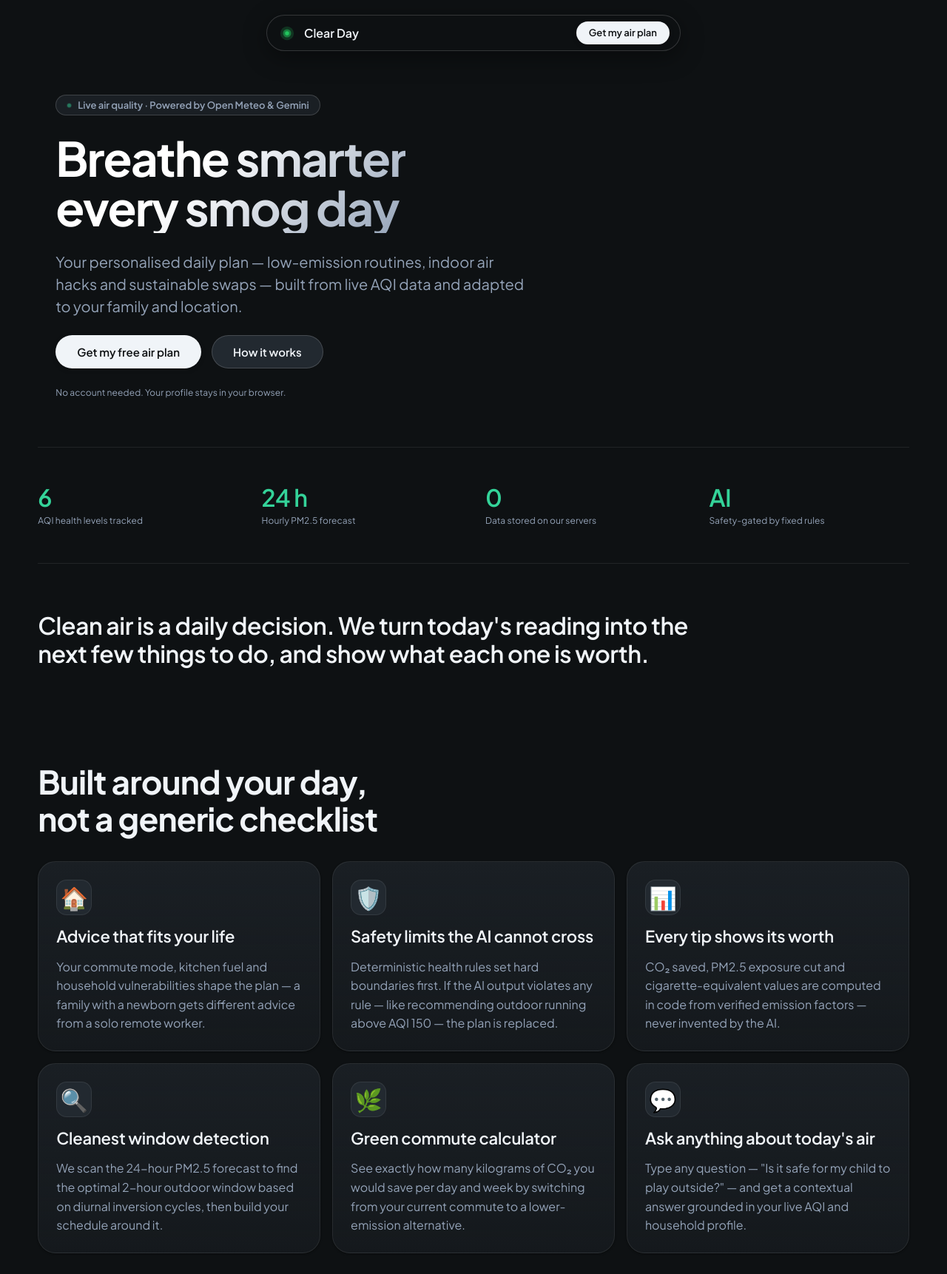
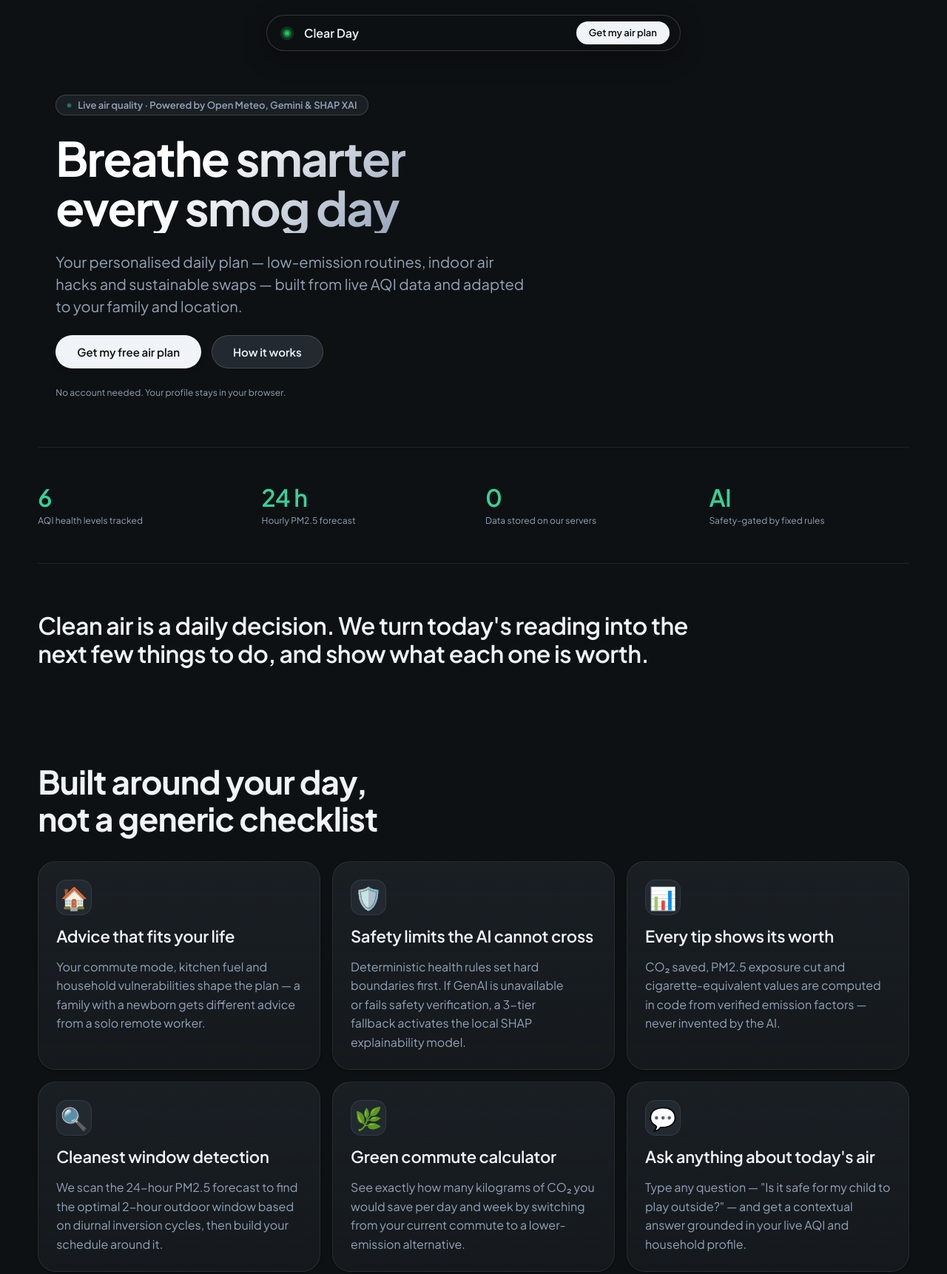
Before and after one commit to subbaraoguggilam/clear-day-air-quality-assistant, a website: page public/index.html in a window 1280 px wide. Shown: the top 1722 px of the page at 74% size. Drawn offline with Linux system fonts and the light colour scheme.

```diff
--- a/public/index.html
+++ b/public/index.html
@@ -40,7 +40,7 @@
     <section class="hero container" aria-labelledby="hero-h">
       <div class="hero-badge caption-1">
         <span class="dot" aria-hidden="true"></span>
-        Live air quality &middot; Powered by Open Meteo &amp; Gemini
+        Live air quality &middot; Powered by Open Meteo, Gemini &amp; SHAP XAI
       </div>
       <h1 id="hero-h" class="heading-1 grad">Breathe smarter<br>every smog day</h1>
       <p class="body-6 muted narrow">Your personalised daily plan — low-emission routines, indoor air hacks and sustainable swaps — built from live AQI data and adapted to your family and location.</p>
@@ -90,7 +90,7 @@
         <article class="card feature-card rv">
           <div class="feature-icon" aria-hidden="true">🛡️</div>
           <h3 class="heading-5">Safety limits the AI cannot cross</h3>
-          <p class="body-3 muted">Deterministic health rules set hard boundaries first. If the AI output violates any rule — like recommending outdoor running above AQI 150 — the plan is replaced.</p>
+          <p class="body-3 muted">Deterministic health rules set hard boundaries first. If GenAI is unavailable or fails safety verification, a 3-tier fallback activates the local SHAP explainability model.</p>
         </article>
         <article class="card feature-card rv">
           <div class="feature-icon" aria-hidden="true">📊</div>
--- a/src/domain/shap.js
+++ b/src/domain/shap.js
@@ -40,6 +40,8 @@ export function evaluateRiskModel({ aqi = 50, sensitive = false, commuteExposure
 /**
  * Computes exact Shapley values for the 4 core features using subset permutations.
  * Formula: phi_i = sum_S [ |S|!(|F|-|S|-1)! / |F|! * (v(S U {i}) - v(S)) ]
+ * @param {{ aqi: number, profile: any }} params
+ * @returns {{ baseline: number, predictedRisk: number, features: Array<{ key: string, name: string, shapValue: number, impactDirection: string }> }}
  */
 export function computeShapValues({ aqi, profile }) {
   const sensitive = Boolean(profile.children || profile.elderly || profile.asthma || profile.pregnancy);
@@ -114,6 +116,8 @@ export function computeShapValues({ aqi, profile }) {
 /**
  * SHAP surrogate ML advice generator: produces personalized recommendations
  * directly driven and justified by feature attributions when GenAI is unavailable.
+ * @param {{ air: { aqi: number, pm25: number }, profile: any, bestWindow: any, constraints: any[], impact: any }} ctx
+ * @returns {{ summary: string, routine: any[], indoor_hacks: any[], alternatives: any[], shapExplainer: any }}
  */
 export function generateShapAdvice(ctx) {
   const { air, profile, bestWindow, constraints, impact } = ctx;
```
Also changed, not shown: src/domain/impact.js (+15 -0 lines), src/domain/rules.js (+26 -4 lines).
